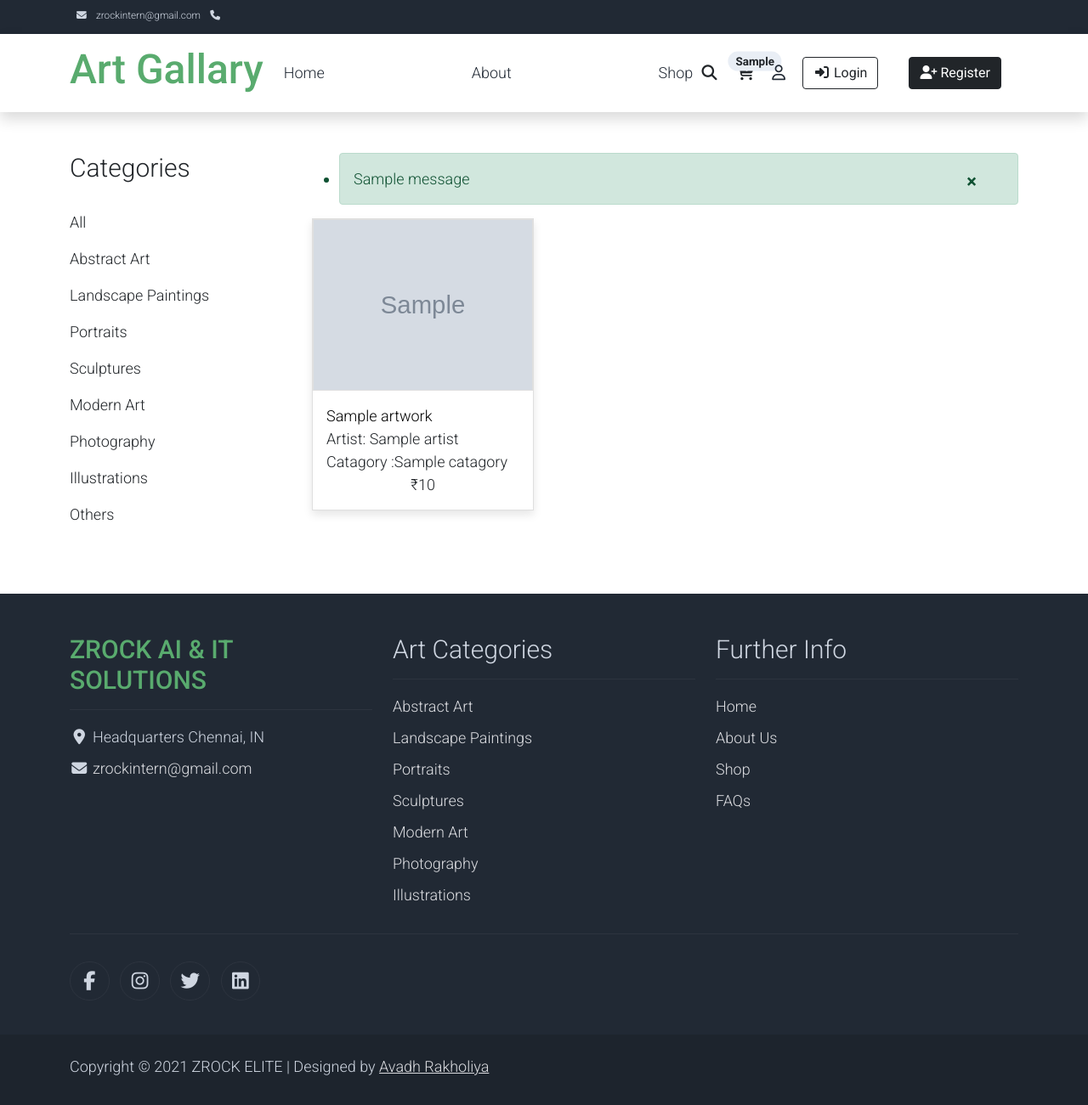
After one commit to avadhrakholiya114/art_gallary, a Django app: template templates/serch.html in a window 1280 px wide. The commit adds this page. Shown: the whole page at 85% size. Run offline with Django 3.2, Linux system fonts and the light colour scheme; the template is opened without the code that fills it: most values are stand-ins (such as "Sample title", 1, 10 or a date in 2020); grey boxes marked "Sample" are stand-in pictures; one stand-in notice (Sample message) is shown; some libraries are stand-ins or nearby versions.

Commit message:
fix issues

```diff
--- a/templates/base.html
+++ b/templates/base.html
@@ -67,9 +67,7 @@
                         <li class="nav-item">
                             <a class="nav-link" href="{% url 'art_all' %}">Shop</a>
                         </li>
-                        <li class="nav-item">
-                            <a class="nav-link" href="">Contact</a>
-                        </li>
+
                     </ul>
                 </div>
                 <div class="navbar align-self-center d-flex">
@@ -132,14 +130,15 @@
             <div class="w-100 pt-1 mb-5 text-right">
                 <button type="button" class="btn-close" data-bs-dismiss="modal" aria-label="Close"></button>
             </div>
-            <form action="" method="get" class="modal-content modal-body border-0 p-0">
+            <form method="get" class="modal-content modal-body border-0 p-0">
                 <div class="input-group mb-2">
-                    <input type="text" class="form-control" id="inputModalSearch" name="q" placeholder="Search ...">
+                    <input type="text" class="form-control" id="inputModalSearch" name="search" placeholder="Search ...">
                     <button type="submit" class="input-group-text bg-success text-light">
                         <i class="fa fa-fw fa-search text-white"></i>
                     </button>
                 </div>
             </form>
+
         </div>
     </div>
 
@@ -193,11 +192,11 @@
                 <div class="col-md-4 pt-5">
                     <h2 class="h2 text-light border-bottom pb-3 border-light">Further Info</h2>
                     <ul class="list-unstyled text-light footer-link-list">
-                        <li><a class="text-decoration-none" href="#">Home</a></li>
-                        <li><a class="text-decoration-none" href="#">About Us</a></li>
-                        <li><a class="text-decoration-none" href="#">Shop </a></li>
+                        <li><a class="text-decoration-none" href="{% url 'home' %}">Home</a></li>
+                        <li><a class="text-decoration-none" href="{% url 'about' %}">About Us</a></li>
+                        <li><a class="text-decoration-none" href="{% url 'art_all' %}">Shop </a></li>
                         <li><a class="text-decoration-none" href="#">FAQs</a></li>
-                        <li><a class="text-decoration-none" href="#">Contact</a></li>
+
                     </ul>
                 </div>
 
--- /dev/null
+++ b/templates/serch.html
@@ -0,0 +1,99 @@
+{% extends 'base.html' %}
+{% load static %}
+
+{% block info %}
+
+ <!-- Start Content -->
+ <div class="container py-5">
+    <div class="row">
+
+        <div class="col-lg-3">
+            <h1 class="h2 pb-4">Categories</h1>
+
+            <ul class="list-unstyled text-light footer-link-list">
+                <li class="pb-3">
+                    <a class="text-decoration-none text-dark" href="{% url 'art_all' %}">All</a>
+                </li>
+                <li class="pb-3">
+                    <a class="text-decoration-none text-dark" href="{% url 'art' category='Abstract Art' %}">Abstract Art</a>
+                </li>
+                <li class="pb-3">
+                    <a class="text-decoration-none text-dark" href="{% url 'art' category='Landscape Paintings' %}">Landscape Paintings</a>
+                </li>
+                <li class="pb-3">
+                    <a class="text-decoration-none text-dark" href="{% url 'art' category='Portraits' %}">Portraits</a>
+                </li>
+                <li class="pb-3">
+                    <a class="text-decoration-none text-dark" href="{% url 'art' category='Sculptures' %}">Sculptures</a>
+                </li>
+                <li class="pb-3">
+                    <a class="text-decoration-none text-dark" href="{% url 'art' category='Modern Art' %}">Modern Art</a>
+                </li>
+                <li class="pb-3">
+                    <a class="text-decoration-none text-dark" href="{% url 'art' category='Photography' %}">Photography</a>
+                </li>
+                <li class="pb-3">
+                    <a class="text-decoration-none text-dark" href="{% url 'art' category='Illustrations' %}">Illustrations</a>
+                </li>
+                <li class="pb-3">
+                    <a class="text-decoration-none text-dark" href="{% url 'art' category='Others' %}">Others</a>
+                </li>
+
+            </ul>
+
+
+
+
+        </div>
+
+        <div class="col-lg-9">
+            {% if messages %}
+            <ul class="messages">
+                {% for message in messages %}
+                <li class="alert alert-{{ message.tags }} alert-dismissible fade show" role="alert">
+                    {{ message }}
+
+                    <span aria-hidden="true" onclick="this.parentElement.style.display='none';"
+                        style="font-weight: bold; font-size: 22px; cursor: pointer;float: right;">&times;</span>
+
+                </li>
+                {% endfor %}
+            </ul>
+            {% endif %}
+            <div class="row">
+                {% for i in artworks %}
+                <div class="col-md-4">
+                    <div class="card mb-4 product-wap rounded-0">
+                        <div class="card rounded-0">
+                            <img class="card-img rounded-0 img-fluid" src="/media/{{i.image}}" style="height: 200px;">
+                            <div class="card-img-overlay rounded-/media/{{ i.product_images }}0 product-overlay d-flex align-items-center justify-content-center">
+                                <ul class="list-unstyled">
+                                    <li><a class="btn btn-success text-white mt-2" href="{% url 'artwork_detail' i.id %}"><i class="far fa-eye"></i></a></li>
+                                    <li><a class="btn btn-success text-white mt-2" href="{% url 'cart' i.id %}"><i class="fas fa-cart-plus"></i></a></li>
+                                </ul>
+                            </div>
+                        </div>
+                        <div class="card-body">
+
+                            <a href="{% url 'artwork_detail' i.id %}" class="h3 text-decoration-none">{{i.title}}</a>
+                            <div class="artist-name">Artist: {{i.artist}}</div>
+                            <ul class="w-100 list-unstyled d-flex  mb-0">
+                               Catagory :    <li class="text-dark">{{i.catagory}}</li>
+                            </ul>
+                            <p class="text-center mb-0">&#8377;{{i.price}}</p>
+                        </div>
+                    </div>
+                </div>
+                {% endfor %}
+
+
+
+            </div>
+
+        </div>
+
+    </div>
+</div>
+<!-- End Content -->
+
+{% endblock %}
```
Also changed, not shown: art_gallary/views.py (+39 -5 lines), templates/a.html (added, +112 -0 lines), templates/login.html (+12 -0 lines), templates/order.html (+11 -0 lines), templates/show_address.html (+12 -0 lines), media/artworks/img_MB69CLM.jpg (added).
